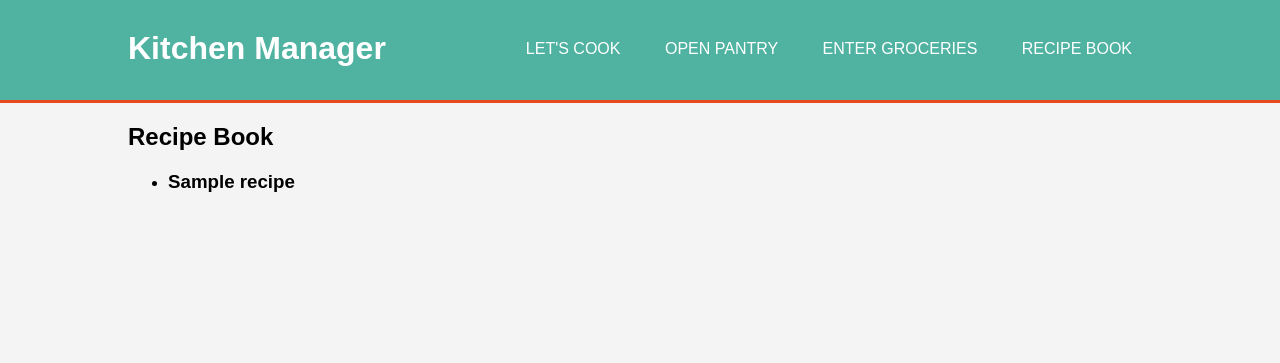
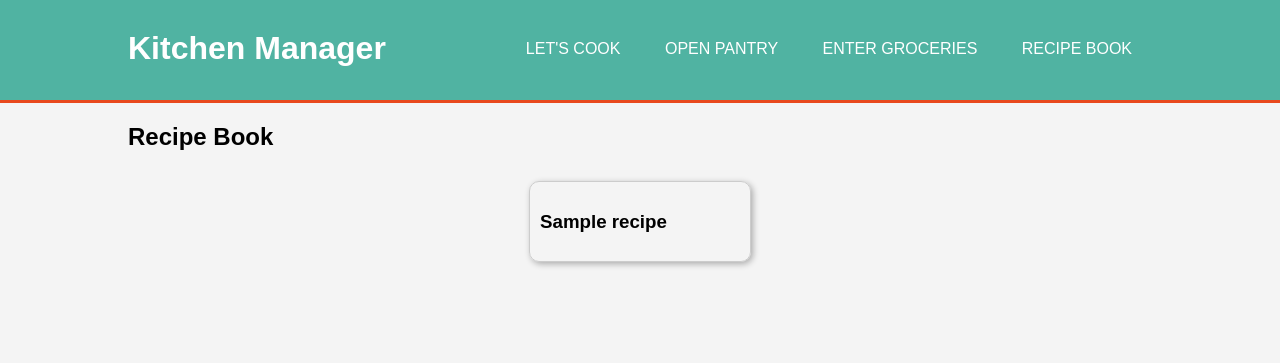
Before and after one commit to NicholasLeotta99/Kitchen_Web, a Flask app: page /recipe_book in a window 1280 px wide. Shown: the top 363 px of the page. Run offline with Flask 3, Linux system fonts and the light colour scheme; tables that the repository leaves empty hold one stand-in row (values such as "Sample post").

Commit message:
tiled recipes, ignore data

```diff
--- a/app/templates/recipe_book.html
+++ b/app/templates/recipe_book.html
@@ -8,13 +8,13 @@ Recipe Book
 {% block content %}
 <div class="container">
     <h2>Recipe Book</h2>
-    <ul>
+    <div class="card-container">
     {% for recipe in recipes %}
-        <li>
+        <div class="card">
             <h3>{{ recipe.name }}</h3>
             <p>{{ recipe.description }}</p>
-        </li>
+        </div>
     {% endfor %}
-    </ul>
+    </div>
 </div>
 {% endblock %}
```
Also changed, not shown: 1 other file.
